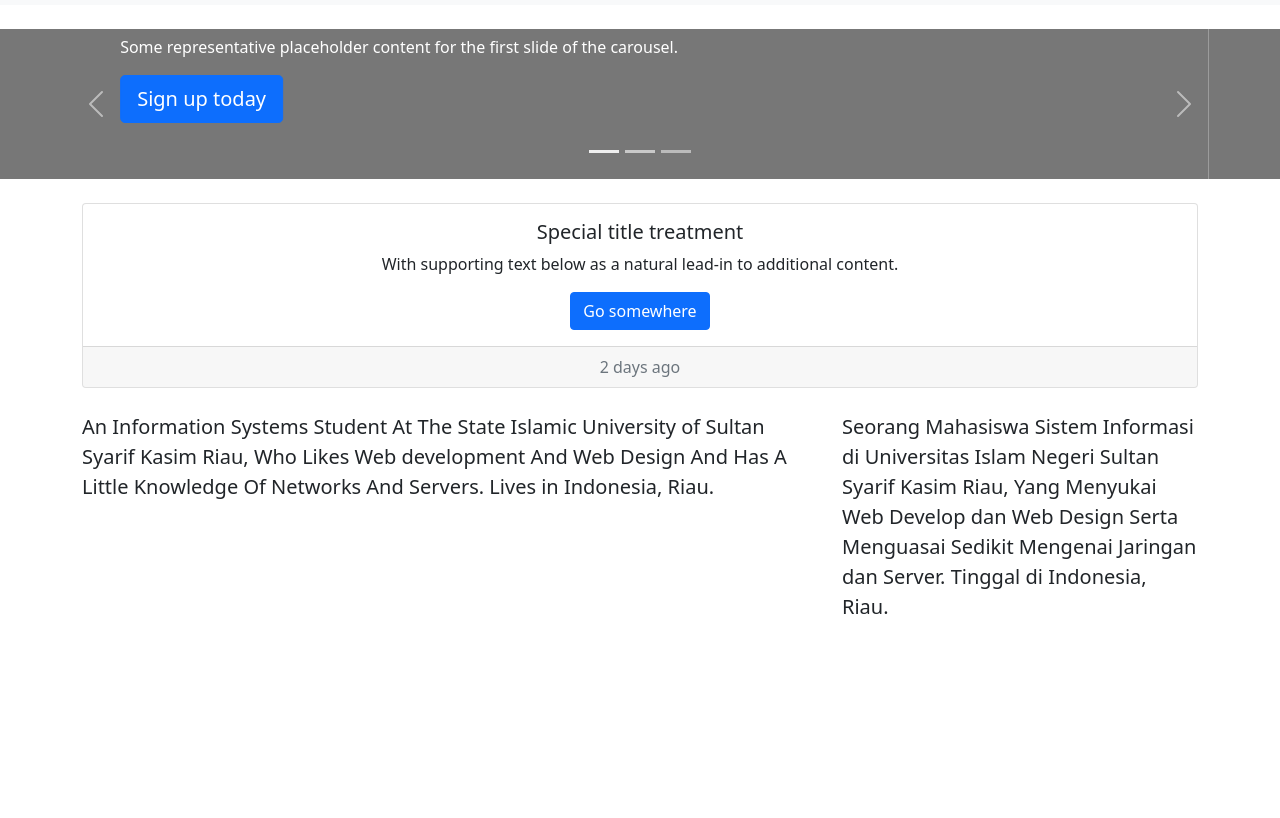
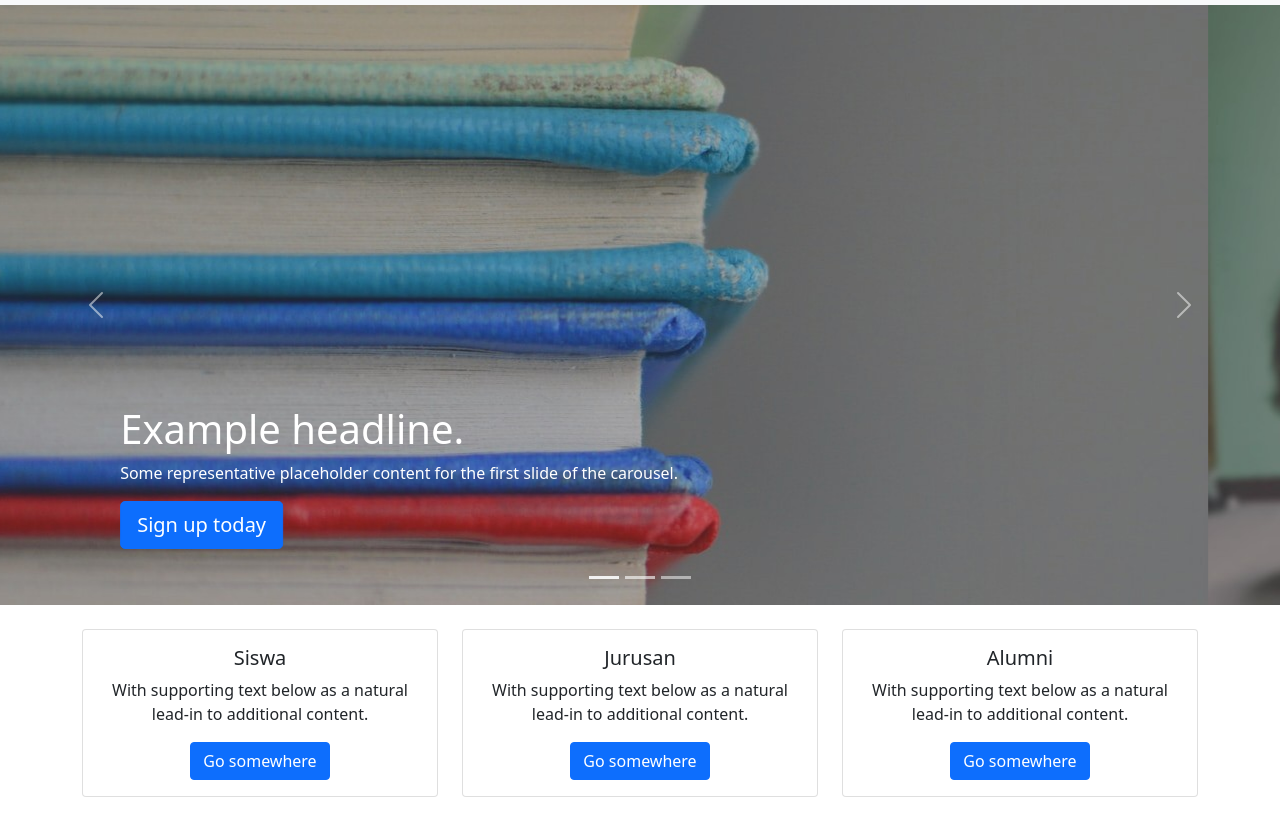
Before and after one commit to muhammadkusuma/sias, a plain HTML site: page index.html in a window 1280 px wide. Shown: the part 71-889 px from the top of the page. Before the commit the page ends 800 px from the top, so only its background shows below. Drawn offline with nearby package versions, Linux system fonts and the light colour scheme.

Commit message:
update carousel dan indikator

```diff
--- a/index.html
+++ b/index.html
@@ -67,9 +67,8 @@
         </div>
     </nav>
     </section>
-    </br>
 
-    <!-- carausel -->
+    <!-- carousel -->
     <section id="carousel">
         <div id="myCarousel" class="carousel slide" data-bs-ride="carousel">
           <div class="carousel-indicators">
@@ -79,9 +78,9 @@
           </div>
           <div class="carousel-inner">
             <div class="carousel-item active">
-            <svg class="bd-placeholder-img" width="100%" height="100%" xmlns="http://www.w3.org/2000/svg" aria-hidden="true" preserveAspectRatio="xMidYMid slice" focusable="false"><rect width="100%" height="100%" fill="#777"/></svg>
+              <img src="/img/img1.jpg" alt="" class="bd-placeholder-img">
 
-            <div class="container">
+              <div class="container-md">
                 <div class="carousel-caption text-start">
                   <h1>Example headline.</h1>
                   <p>Some representative placeholder content for the first slide of the carousel.</p>
@@ -90,9 +89,9 @@
               </div>
             </div>
             <div class="carousel-item">
-            <svg class="bd-placeholder-img" width="100%" height="100%" xmlns="http://www.w3.org/2000/svg" aria-hidden="true" preserveAspectRatio="xMidYMid slice" focusable="false"><rect width="100%" height="100%" fill="#777"/></svg>
+              <img src="/img/img2.jpg" alt="" class="bd-placeholder-img">
 
-            <div class="container">
+              <div class="container-md">
                 <div class="carousel-caption">
                   <h1>Another example headline.</h1>
                   <p>Some representative placeholder content for the second slide of the carousel.</p>
@@ -101,9 +100,9 @@
               </div>
             </div>
             <div class="carousel-item">
-            <svg class="bd-placeholder-img" width="100%" height="100%" xmlns="http://www.w3.org/2000/svg" aria-hidden="true" preserveAspectRatio="xMidYMid slice" focusable="false"><rect width="100%" height="100%" fill="#777"/></svg>
+              <img src="/img/img3.jpg" alt="" class="bd-placeholder-img">
 
-            <div class="container">
+              <div class="container-md">
                 <div class="carousel-caption text-end">
                   <h1>One more for good measure.</h1>
                   <p>Some representative placeholder content for the third slide of this carousel.</p>
@@ -127,7 +126,7 @@
     <!-- card  -->
     <section id="card">
       <div class="container-md">
-        <div class="card text-center">
+        <!-- <div class="card text-center">
           <div class="card-body">
             <h5 class="card-title">Special title treatment</h5>
             <p class="card-text">With supporting text below as a natural lead-in to additional content.</p>
@@ -136,6 +135,41 @@
           <div class="card-footer text-muted">
             2 days ago
           </div>
+        </div> -->
+        <div class="row">
+          <!-- jumlah siswa -->
+          <div class="col-md-4">
+            <div class="card text-center">
+              <div class="card-body">
+                <h5 class="card-title">Siswa</h5>
+                <p class="card-text">With supporting text below as a natural lead-in to additional content.</p>
+                <a href="#" class="btn btn-primary">Go somewhere</a>
+              </div>
+            </div>
+          </div>
+
+          <!-- jumlah jurusan -->
+          <div class="col-md-4">
+            <div class="card text-center">
+              <div class="card-body">
+                <h5 class="card-title">Jurusan</h5>
+                <p class="card-text">With supporting text below as a natural lead-in to additional content.</p>
+                <a href="#" class="btn btn-primary">Go somewhere</a>
+              </div>
+            </div>
+          </div>
+
+          <!-- jumlah alumni -->
+          <div class="col-md-4">
+            <div class="card text-center">
+              <div class="card-body">
+                <h5 class="card-title">Alumni</h5>
+                <p class="card-text">With supporting text below as a natural lead-in to additional content.</p>
+                <a href="#" class="btn btn-primary">Go somewhere</a>
+              </div>
+            </div>
+          </div>
+
         </div>
       </div>
     </section>
--- a/style.css
+++ b/style.css
@@ -0,0 +1,9 @@
+/* carousel */
+.carousel-item{
+    height: 600px;
+    color: black;
+}
+
+.carousel-item img{
+    margin-top: -200px;
+}
```
Also changed, not shown: img/img1.jpg (added), img/img2.jpg (added), img/img3.jpg (added). Lines whose indentation alone changed are shown as unchanged.
